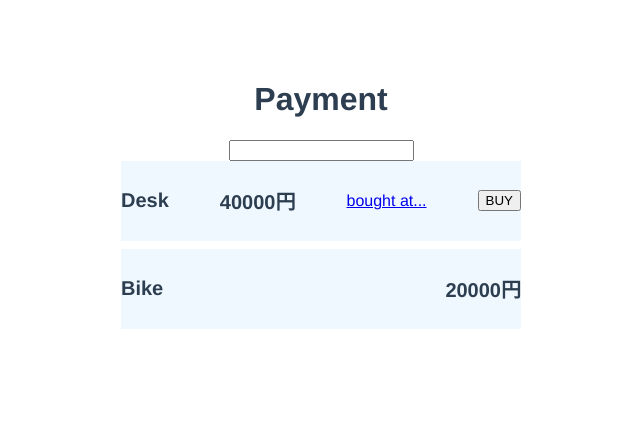
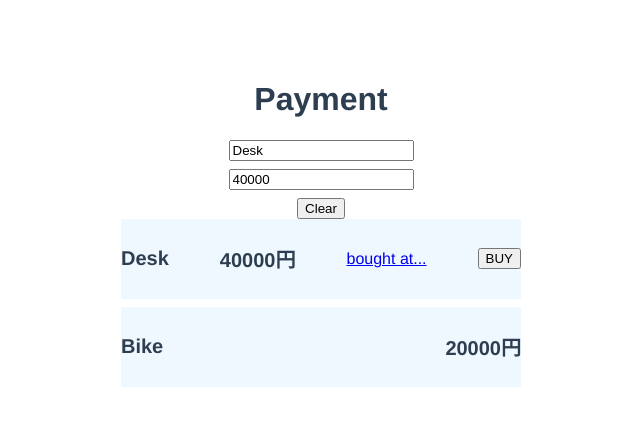
Before and after one commit to Shokimac/Vue.js3_TypeScript_practice, a Vue app: page / in a window 1280 px wide. Shown: the top 426 px of the page, without its empty margins (319-959 px from the left). Built offline with nearby package versions, Linux system fonts and the light colour scheme.

Commit message:
v-model で双方向バインディング

```diff
--- a/src/components/Payment.vue
+++ b/src/components/Payment.vue
@@ -1,10 +1,17 @@
 <script setup lang="ts">
-import { ref } from 'vue'
+import { ref, reactive } from 'vue'
 
-const itemName1 = ref<string>('Desk')
+// 単一なものは refを使う
+// const itemName1 = ref<string>('Desk')
+// const itemPrice1 = 40000
+
+// オブジェクトそのものなど複数に対してリアクティブにしたい場合は、 reactive()の引数にオブジェクトをセット
+const item1 = reactive({
+  name: 'Desk',
+  price: 40000
+})
+
 const itemName2 = 'Bike'
-
-const itemPrice1 = 40000
 const itemPrice2 = 20000
 
 const url1 = 'https://www.google.co.jp/'
@@ -13,21 +20,35 @@ const buy = (itemName: string) => {
   alert('Are you sure to buy ' + itemName + ' ??')
 }
 
-const input = (event: any) => {
-  console.log('event:', event.target.value)
-  itemName1.value = event.target.value
+// inputタグにv-modelを設定したので、必要なくなる
+// const input = (event: any) => {
+//   item1.name = event.target.value
+// }
+
+// inputタグにv-modelを設定したので、必要なくなる
+// const inputPrice = (event: any) => {
+//   item1.price = event.target.value
+// }
+
+const clear = () => {
+  item1.name = ''
+  item1.price = 0
 }
 </script>
 
 <template>
   <div class="container">
     <h1>Payment</h1>
-    <input v-on:input="input" />
+    <!-- <input v-on:input="input" v-bind:value="item1.name" /> -->
+    <!-- ↑これは ↓こう書くことができる。 inputタグのように双方向で値が変化する要素にはv-modelで簡潔に書ける -->
+    <input v-model="item1.name">
+    <input v-model="item1.price" />
+    <button v-on:click="clear">Clear</button>
     <div class="payment">
-      <label>{{ itemName1 }}</label>
-      <label>{{ itemPrice1 }}円</label>
+      <label>{{ item1.name }}</label>
+      <label>{{ item1.price }}円</label>
       <a v-bind:href="url1">bought at...</a>
-      <button v-on:click="buy(itemName1)">BUY</button>
+      <button v-on:click="buy(item1.name)">BUY</button>
     </div>
     <div class="payment">
       <label>{{ itemName2 }}</label>
@@ -57,4 +78,8 @@ label {
   font-size: 20px;
   font-weight: bold;
 }
+
+input {
+  margin-bottom: 8px;
+}
 </style>
```
